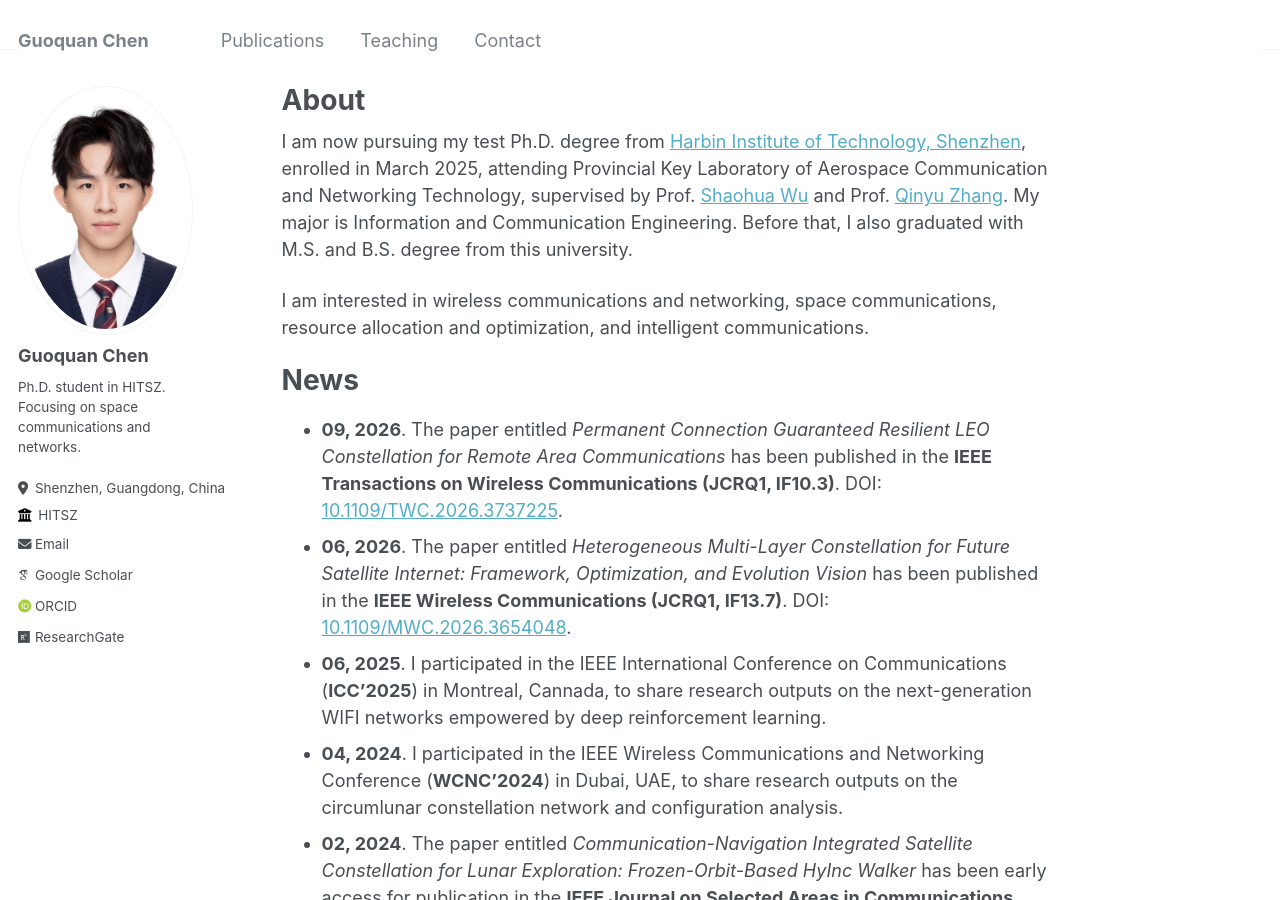
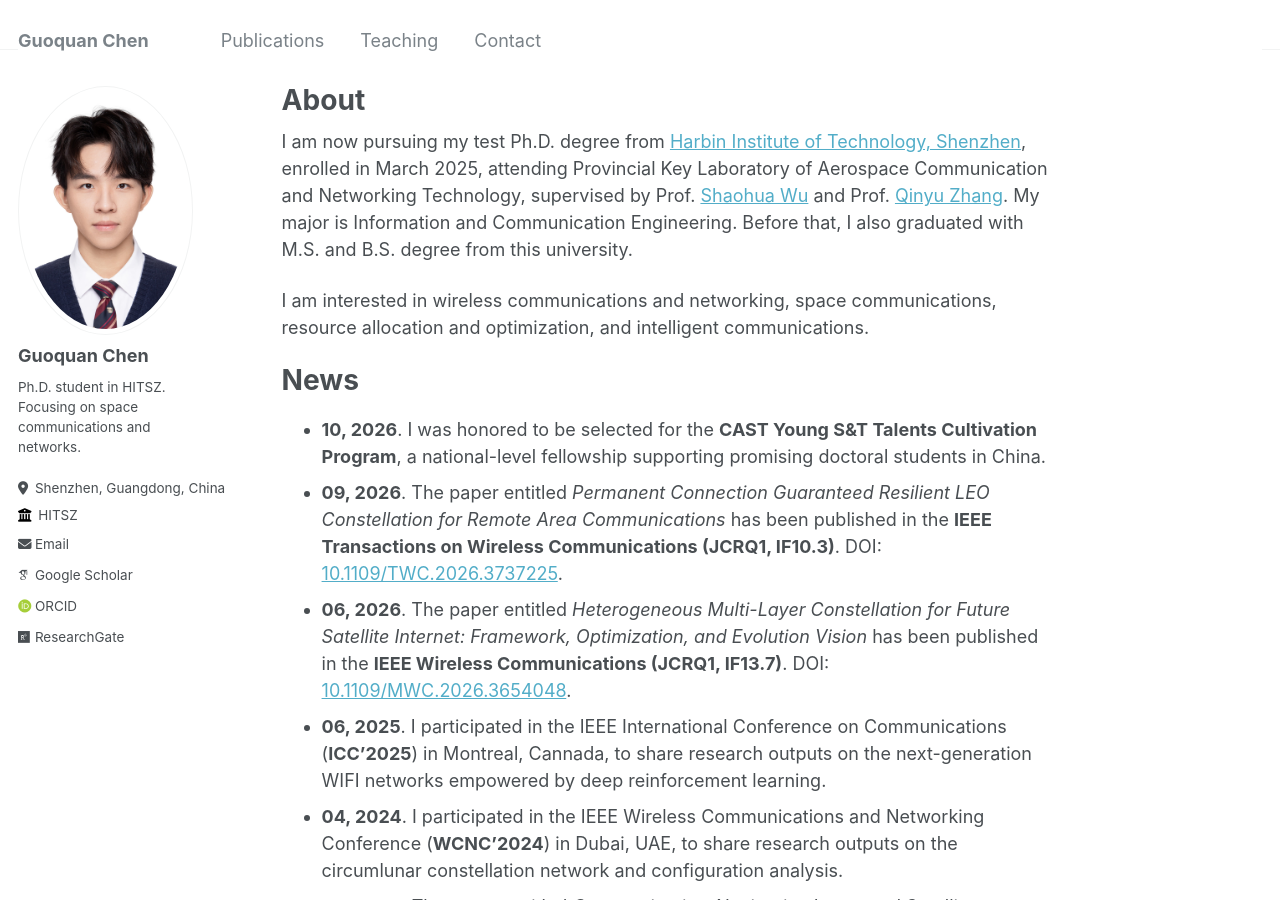
Before and after one commit to John-Chen1223/JohnChen1223.github.io, a Jekyll site: the page built from _pages/about.md, in a window 1280 px wide and 900 px high. Built offline with Jekyll 4.4.1, drawn with Linux system fonts in a browser that asks for light colours; some web fonts are replaced; comment, search, counter and statistics services are not loaded.

Commit message:
update20261029173700

```diff
--- a/_pages/about.md
+++ b/_pages/about.md
@@ -16,6 +16,8 @@ News
 
 <!-- - <span style="color:#C00000">**03, 2024**. I am currently seeking suitable Ph.D positions. If there are any appropriate opportunities, please feel free to drop me an email (</span>[180210217@stu.hit.edu.cn]()<span style="color:#C00000">,</span> [guoquanchen1223@163.com]()<span style="color:#C00000">). I would appreciate it!</span> -->
 
+
+- **10, 2026**. I was honored to be selected for the **CAST Young S&T Talents Cultivation Program**, a national-level fellowship supporting promising doctoral students in China.
 - **09, 2026**. The paper entitled *Permanent Connection Guaranteed Resilient LEO Constellation for Remote Area Communications* has been published in the **IEEE Transactions on Wireless Communications (JCRQ1, IF10.3)**. DOI: [10.1109/TWC.2026.3737225](https://ieeexplore.ieee.org/document/11707744).
 - **06, 2026**. The paper entitled *Heterogeneous Multi-Layer Constellation for Future Satellite Internet: Framework, Optimization, and Evolution Vision* has been published in the **IEEE Wireless Communications (JCRQ1, IF13.7)**. DOI: [10.1109/MWC.2026.3654048](https://ieeexplore.ieee.org/document/11381411).
 - **06, 2025**. I participated in the IEEE International Conference on Communications (**ICC'2025**) in Montreal, Cannada, to share research outputs on the next-generation WIFI networks empowered by deep reinforcement learning.
```
